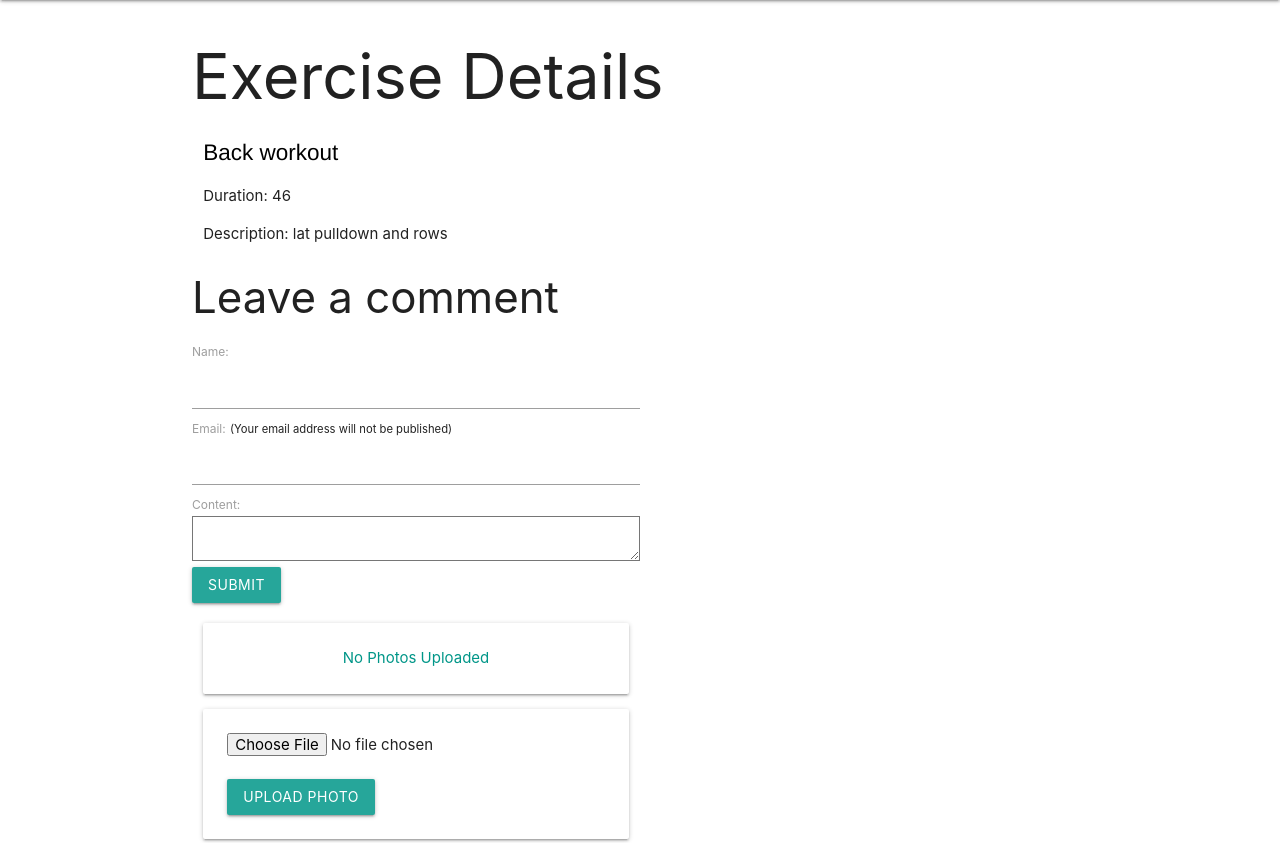
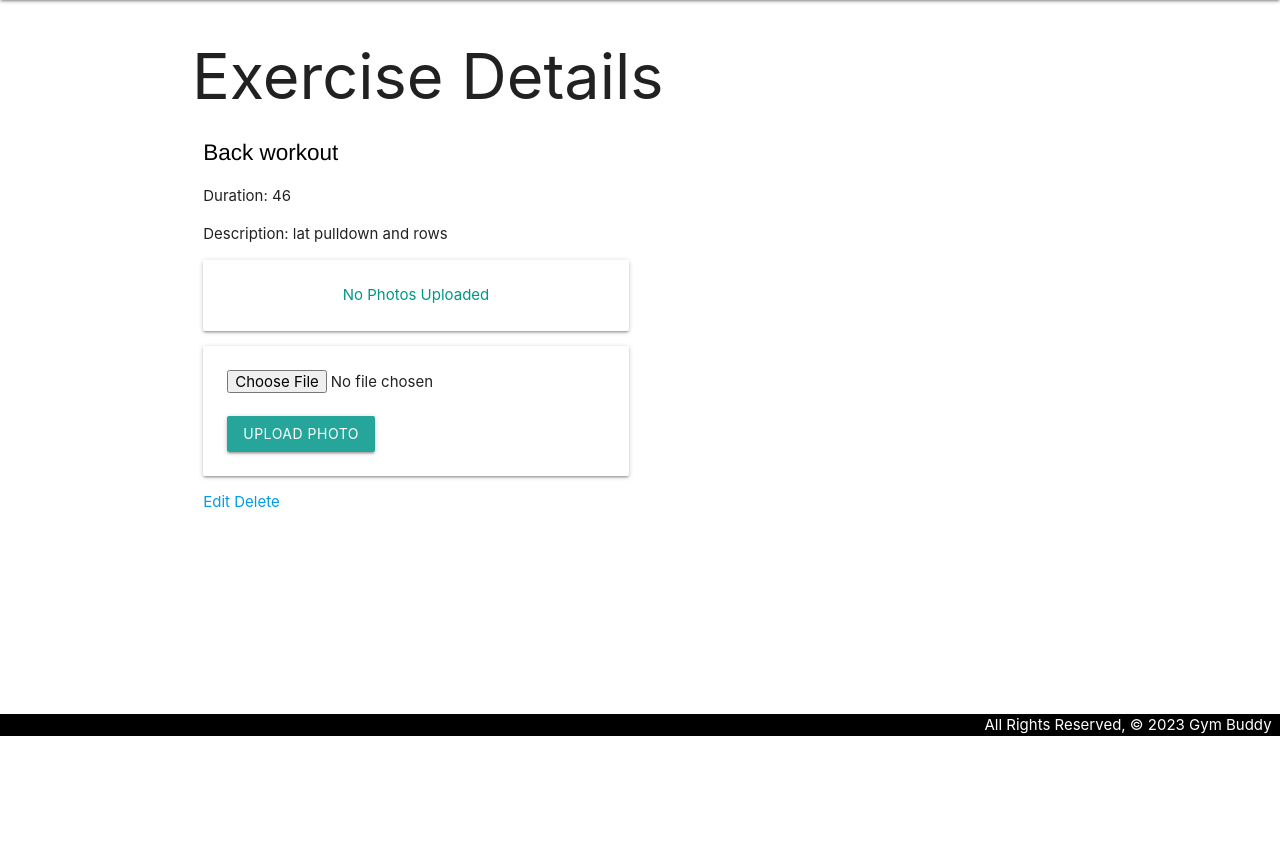
Before and after one commit to davebenner14/Gym-Buddy, a Django app: page /exercises/2/ in a window 1280 px wide. Shown: the part 64-907 px from the top of the page. After the commit the page ends 800 px from the top, so only its background shows below. Run offline with Django 4.2, Linux system fonts and the light colour scheme; data comes from the database, SQL or seed files in the repository; data that the repository does not hold is empty.

Commit message:
comment portion deleted

```diff
--- a/main_app/templates/main_app/exercise_detail.html
+++ b/main_app/templates/main_app/exercise_detail.html
@@ -11,58 +11,6 @@
         <p>Description: {{exercise.description}}</p>
       </div>
     </div>
-
-    {% if comments %}
-    <div class="row mt-5">
-      <div class="col-lg-6 offset-lg-3">
-        Comment{{ comments.count|pluralize }}
-        <span class="badge badge-dark ml-2">{{ comments.count }}</span>
-      </div>
-      {% for comment in comments %}
-      <div class="col s6 col-offset-3">
-        <div class="card p-2">
-          <div class="row">
-            <div class="col-12">
-              <strong>{{ comment.name }}</strong> said
-            </div>
-            <div class="col-12">
-              <p class="m-1 mt-3">{{ comment.content }}</p>
-              <p class="text-right text-muted"><small>{{ comment.created }}</small></p>
-            </div>
-          </div>
-        </div>
-      </div>
-      {% endfor %}
-    </div>
-    {% endif %}
-
-    <div class="row mt-5">
-      <div class="col-lg-6 offset-lg-3">
-        <h3>Leave a comment</h3>
-        <form method='POST' action="{% url 'exercises_detail' exercise.id %}">
-          {% csrf_token %}
-          <div class="form-group">
-            <span class="ml-2"></span>{{ form.name.label_tag }}
-            <input type="text" class="form-control {% if form.name.errors %}is-invalid{% endif %}" id="id_name"
-              name="name" value="{{ form.name.value|default:'' }}">
-          </div>
-          <div class="form-group">
-            <span class="ml-2"></span>
-            {{ form.email.label_tag }}
-            <span class="text-muted"><small>(Your email address will not be published)</small></span>
-            <input type="text" class="form-control {% if form.email.errors %}is-invalid{% endif %}" id="id_email"
-              name="email" value="{{ form.email.value|default:'' }}">
-          </div>
-          <div class="form-group">
-            <span class="ml-2"></span>{{ form.content.label_tag }}
-            <textarea class="form-control {% if form.content.errors %}is-invalid{% endif %}" id="id_content"
-              name="content" rows="4">{{ form.content.value|default:'' }}</textarea>
-          </div>
-          <button class="btn btn-primary ml-2" type="submit">SUBMIT</button>
-        </form>
-      </div>
-    </div>
-
 
 
 
--- a/main_app/views.py
+++ b/main_app/views.py
@@ -44,35 +44,6 @@ class ExerciseList(ListView):
 
 class ExerciseDetail(DetailView):
     model = Exercise
-
-
-    def get_context_data(self, **kwargs):
-        context = super().get_context_data(**kwargs)
-        pk = self.kwargs["pk"]
-        exercise = get_object_or_404(Exercise, pk=pk)
-        comments = exercise.comment_set.all()
-        form = CommentForm()
-        context['exercise'] = exercise
-        context['comments'] = comments
-        context['form'] = form
-        return context
-
-    def post(self, request, *args, **kwargs):
-        form = CommentForm(request.POST)
-        if form.is_valid():
-            name = form.cleaned_data['name']
-            email = form.cleaned_data['email']
-            content = form.cleaned_data['content']
-            exercise = get_object_or_404(Exercise, pk=kwargs['pk'])
-            comment = Comment.objects.create(
-                name=name, email=email, content=content, exercise=exercise
-            )
-            return redirect('exercises_detail', pk=exercise.pk)
-
-
-        context = self.get_context_data(**kwargs)
-        context['form'] = form
-        return self.render_to_response(context)
 
 
 
```
